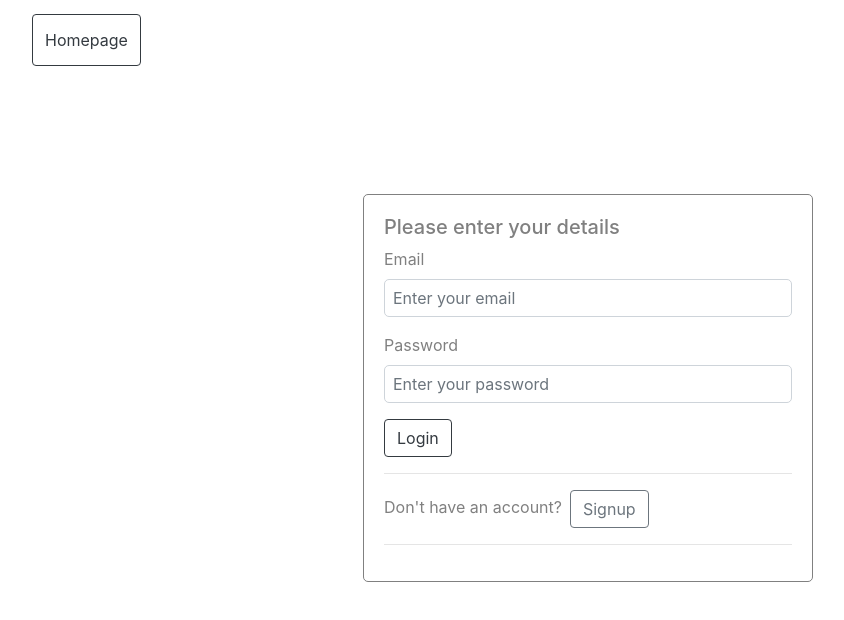
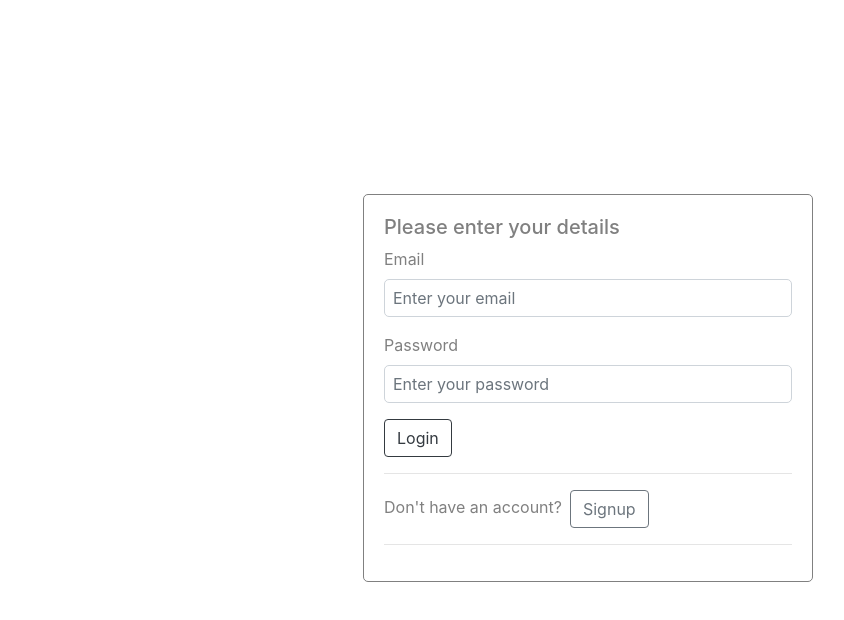
Before and after one commit to sharadkataria/presence-sense-web, a React (Create React App) app: page /login in a window 1280 px wide. Shown: the top 620 px of the page, without its empty margins (52-896 px from the left). Built offline with nearby package versions, Linux system fonts and the light colour scheme.

Commit message:
ADD: UI Changes and Description to Document Page

```diff
--- a/src/components/NavBar/NavBarStyles.scss
+++ b/src/components/NavBar/NavBarStyles.scss
@@ -5,8 +5,12 @@
 
   .navbar-btn-left {
     padding: 4px;
-    justify-content: space-between;
+    justify-content: flex-start;
     display: flex;
+
+    :first-child {
+      margin: 0 50px 0 40px;
+    }
   }
 
   .navbar-btn-right {
--- a/src/components/NavBar/index.js
+++ b/src/components/NavBar/index.js
@@ -14,7 +14,7 @@ class NavBar extends Component {
 
     this.state = {
       showViewersModal: false,
-      showShareModal: false
+      showShareModal: false,
     };
   }
 
@@ -26,7 +26,7 @@ class NavBar extends Component {
     this.setState({ showShareModal: !this.state.showShareModal });
   };
 
-  updateDocumentHandler = dataPayload => {
+  updateDocumentHandler = (dataPayload) => {
     this.toggleShareModal();
     this.props.updateDocument(dataPayload);
   };
@@ -38,9 +38,6 @@ class NavBar extends Component {
       <React.Fragment>
         <div style={styles} className='row navbar-wrapper'>
           <div className='col-lg-6 col-sm-12 navbar-btn-left'>
-            <button type='button' className='btn btn-outline-dark'>
-              Homepage
-            </button>
             {userDetails ? (
               <React.Fragment>
                 <Link
@@ -105,13 +102,13 @@ class NavBar extends Component {
   }
 }
 
-const mapStateToProps = state => ({
+const mapStateToProps = (state) => ({
   userDetails: state.userData.userDetails,
-  activeDocument: state.documentData.activeDocument
+  activeDocument: state.documentData.activeDocument,
 });
 
 const mapDispatchToProps = {
-  logoutAction
+  logoutAction,
 };
 
 export default connect(mapStateToProps, mapDispatchToProps)(NavBar);
--- a/src/containers/DocumentPage/index.js
+++ b/src/containers/DocumentPage/index.js
@@ -10,14 +10,14 @@ import {
   updateViewers,
   removeViewers,
   updateActiveDocument,
-  removeActiveDocument
+  removeActiveDocument,
 } from '../../actions/DocumentActions';
 class DocumentPage extends Component {
   constructor(props) {
     super(props);
 
     this.state = {
-      documentID: this.props.match.params.docIdentifier
+      documentID: this.props.match.params.docIdentifier,
     };
     this.socket = null;
     this.documentService = new DocumentService();
@@ -36,12 +36,12 @@ class DocumentPage extends Component {
 
     this.documentService
       .getDocumentByID(documentID)
-      .then(data => {
+      .then((data) => {
         console.log(data);
         this.props.updateActiveDocument(data);
         this.initialiseSocket();
       })
-      .catch(error => {
+      .catch((error) => {
         const errors = get(error, 'response.data', ['Something went wrong.']);
         alert(errors);
         this.props.history.push('/account');
@@ -54,17 +54,17 @@ class DocumentPage extends Component {
 
     this.socket = socketIOClient('http://localhost:3003/');
 
-    this.socket.on(documentID, payload => {
+    this.socket.on(documentID, (payload) => {
       this.props.updateViewers(payload);
     });
 
     this.socket.emit('document-connect', {
       documentID,
-      userID: userDetails.id
+      userID: userDetails.id,
     });
   };
 
-  updateDocumentHandler = dataPayload => {
+  updateDocumentHandler = (dataPayload) => {
     this.props.updateActiveDocument(dataPayload);
   };
 
@@ -89,9 +89,12 @@ class DocumentPage extends Component {
 
             <p>
               Click on the 'Share' button to give people access to this
-              document. If this document is private, the invited person should
-              be a user of this platform, but if it is public, anyone with the
-              document link can access it.
+              document. There is an Email field which you can use to give access
+              to this document. If this document is private, the invited person
+              should be a user of this platform, but if it is public, anyone
+              with the document link can access it provided they are logged in.
+              The invited person will see the shared document in his account
+              page.
             </p>
           </div>
         </div>
@@ -106,15 +109,15 @@ class DocumentPage extends Component {
   }
 }
 
-const mapStateToProps = state => ({
-  userDetails: state.userData.userDetails
+const mapStateToProps = (state) => ({
+  userDetails: state.userData.userDetails,
 });
 
 const mapDispatchToProps = {
   updateViewers,
   removeViewers,
   updateActiveDocument,
-  removeActiveDocument
+  removeActiveDocument,
 };
 
 export default RequireAuth(
--- a/src/containers/HomePage/index.js
+++ b/src/containers/HomePage/index.js
@@ -5,7 +5,7 @@ class HomePage extends Component {
     super(props);
 
     this.state = {
-      loader: false
+      loader: false,
     };
   }
 
```
